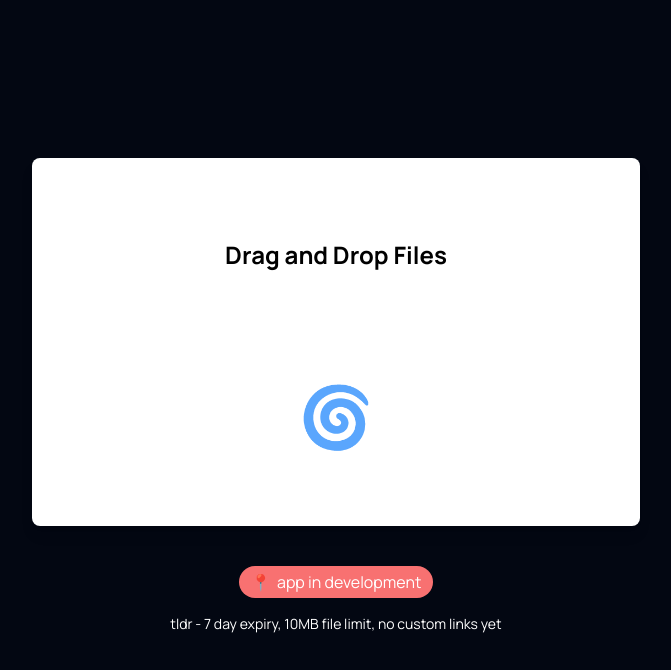
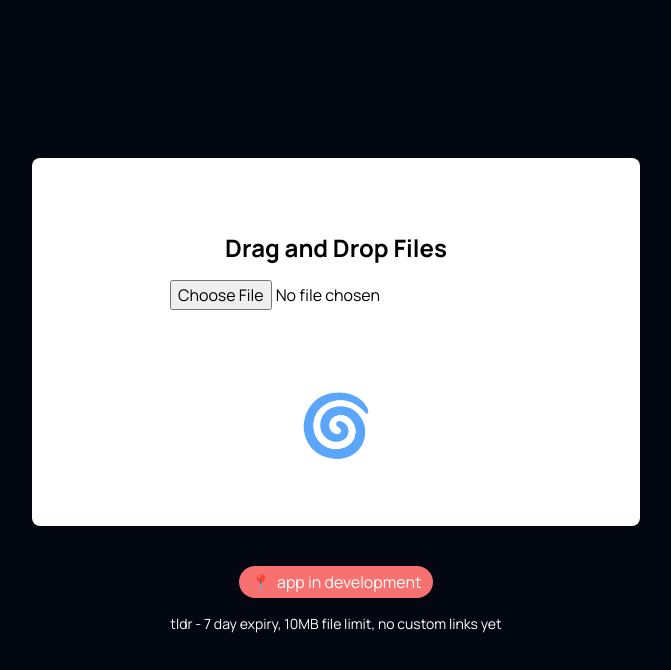
Before and after one commit to gitmank/chuckit, a Next.js app in the folder chuckit.xyz/: page /demo in a window 1280 px wide. Shown: the top 670 px of the page, without its empty margins (304-975 px from the left). Built offline with nearby package versions, Linux system fonts and the light colour scheme.

Commit message:
ugly: added default click to upload

```diff
--- a/chuckit.xyz/app/demo/page.jsx
+++ b/chuckit.xyz/app/demo/page.jsx
@@ -131,7 +131,7 @@ const FileUploadPage = () => {
         <div className="flex flex-col text-center items-center justify-center w-full h-max">
           <div>
             <h2 className="text-2xl font-bold mb-4">Drag and Drop Files</h2>
-            <input className="hidden" type="file" />
+            <input className="" type="file" />
           </div>
         </div>
         {uploadedFile ? (
```
